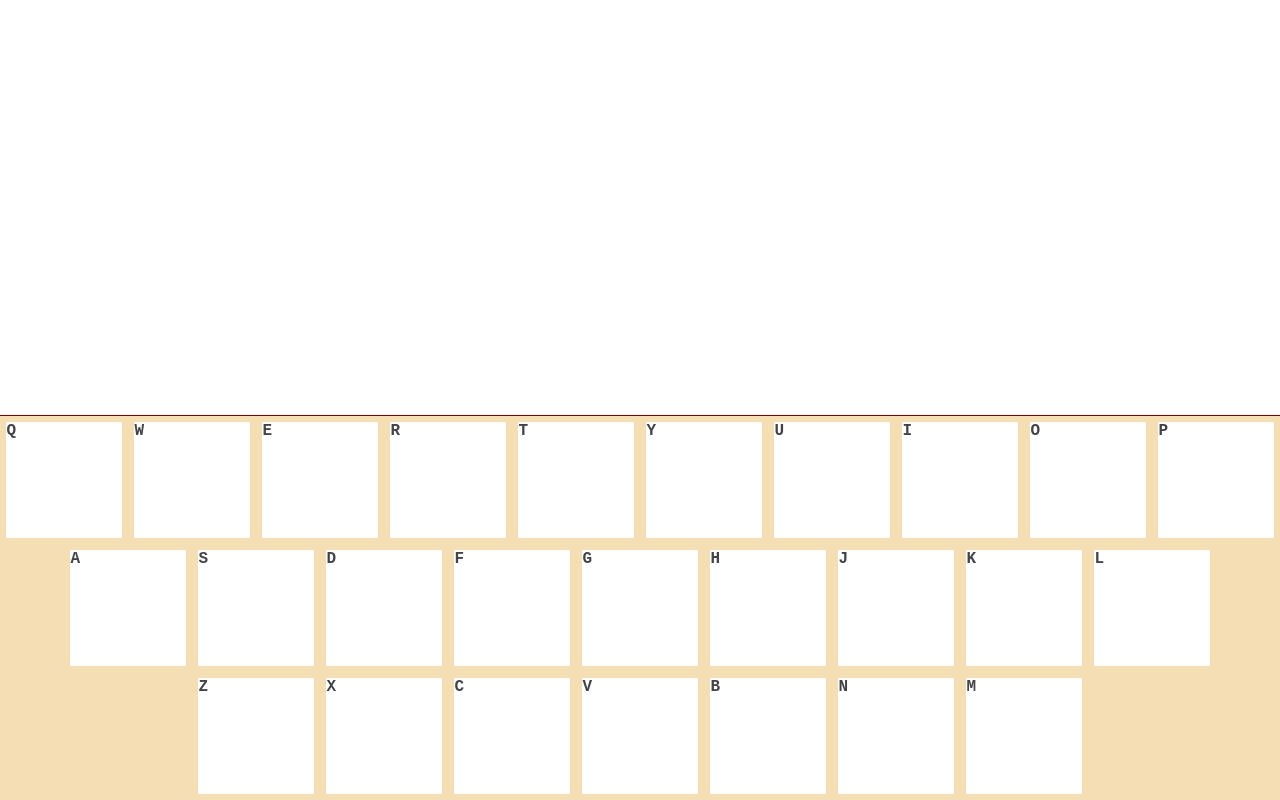
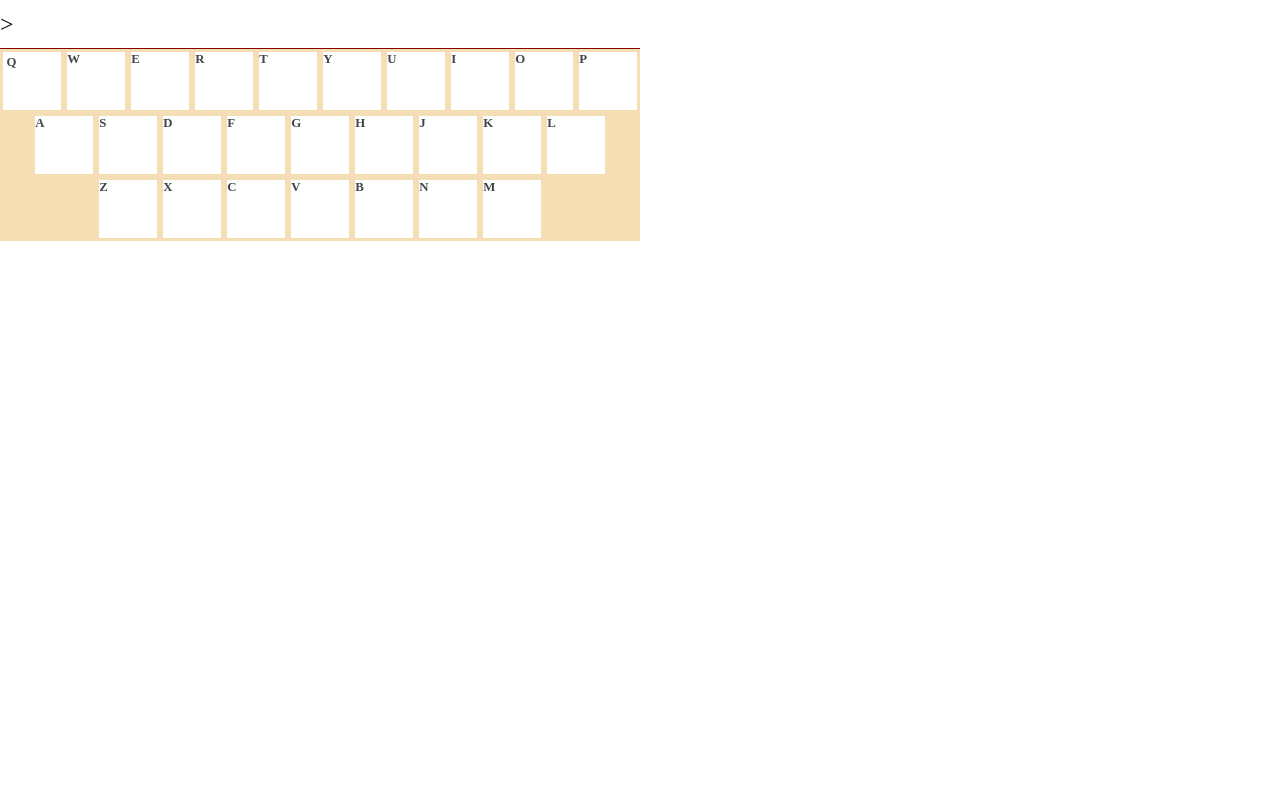
Before and after one commit to chuan6/macro-keyboard, a browser extension: page index.html in a window 1280 px wide. Drawn offline with Linux system fonts and the light colour scheme.

Commit message:
become a Chrome extension; a more regular look.

```diff
--- a/index.html
+++ b/index.html
@@ -1,5 +1,5 @@
 <!DOCTYPE html>
-<html>
+<html style="height: 12em; width: 40em">
   <head>
     <meta charset="utf-8" />
     <title>Macro Keyboard</title>
@@ -7,12 +7,10 @@
     <script src="lib/jquery-1.9.1.min.js"></script>
   </head>
   <body>
-    <div id="screen"><span></span>
-    </div>
-
+    <div id="screen"><span>&gt;</span></div>
     <div id="keyboard"><div>
         <!-- line 1 -->
-        <div id="code_81" class="key">Q</div>
+        <div id="code_81" class="key"><div style="margin-top: 8px; margin-left: 4px">Q</div></div>
         <div id="code_87" class="key">W</div>
         <div id="code_69" class="key">E</div>
         <div id="code_82" class="key">R</div>
--- a/test.css
+++ b/test.css
@@ -1,10 +1,12 @@
-#screen {}
+#screen {
+}
 #screen span {
-    font-family: inconsolata, monospace;
-    font-size: 24px;
+    font-family: serif;
+    font-size: 150%;
+    line-height: 200%;
 }
 #keyboard {
-    position: fixed;
+    position: relative;
     bottom: 0;
     width: 100%;
     border-top: 1px solid maroon;
@@ -14,7 +16,8 @@
 .key {
     position: absolute;
     font-weight: bold;
-    font-family: inconsolata, monospace;
+    font-size: 80%;
+    font-family: "sans-serif";
     padding: 0;
     border: 0;
 }
--- a/test.js
+++ b/test.js
@@ -13,7 +13,7 @@ function content() {
 
 var KEY = {
     // keys on display
-    65: "a", 66: "b", 67: "c", 68: "d", 69: "e",
+    65: "alpha", 66: "b", 67: "c", 68: "d", 69: "e",
     70: "f", 71: "g", 72: "h", 73: "i", 74: "j",
     75: "k", 76: "l", 77: "m", 78: "n", 79: "o",
     80: "p", 81: "q", 82: "r", 83: "s", 84: "t",
@@ -68,7 +68,7 @@ function styleKeyboard() {
     //var r = 1.618;	// golden ratio
     var r = 2;
 
-    var h_total	= $(window).width();
+    var h_total	= $("html").width();
     var h_unit	= Math.floor(h_total/10);
     var h_space	= h_unit * 0.1;
     var h_margin= h_space * 0.5;
```
Also changed, not shown: icon.png (added), manifest.json (added).
